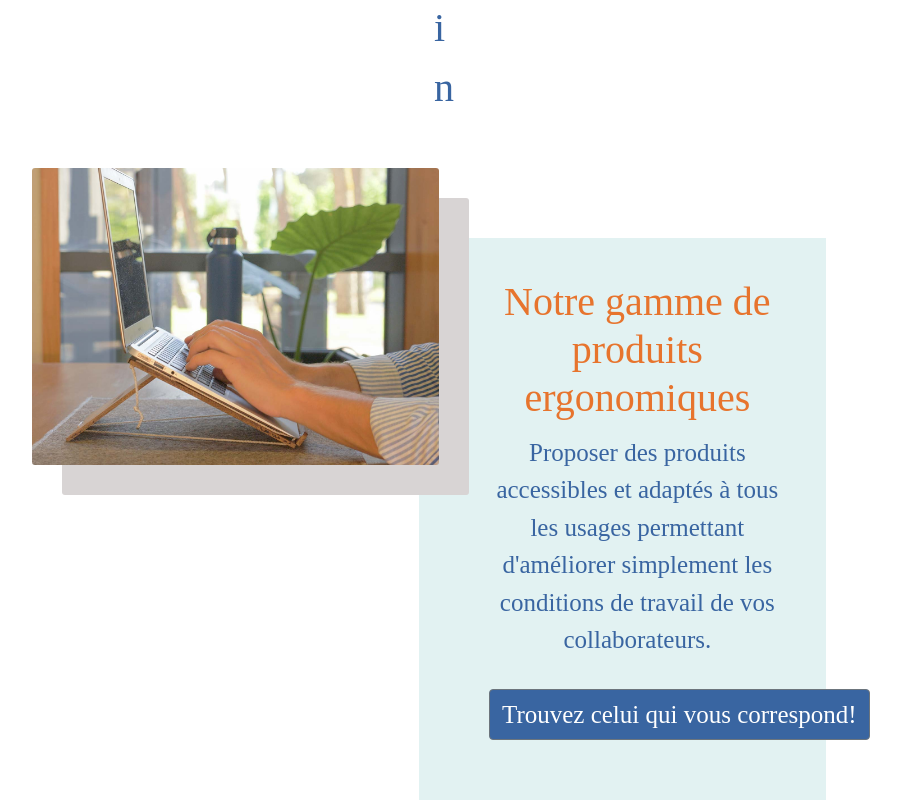
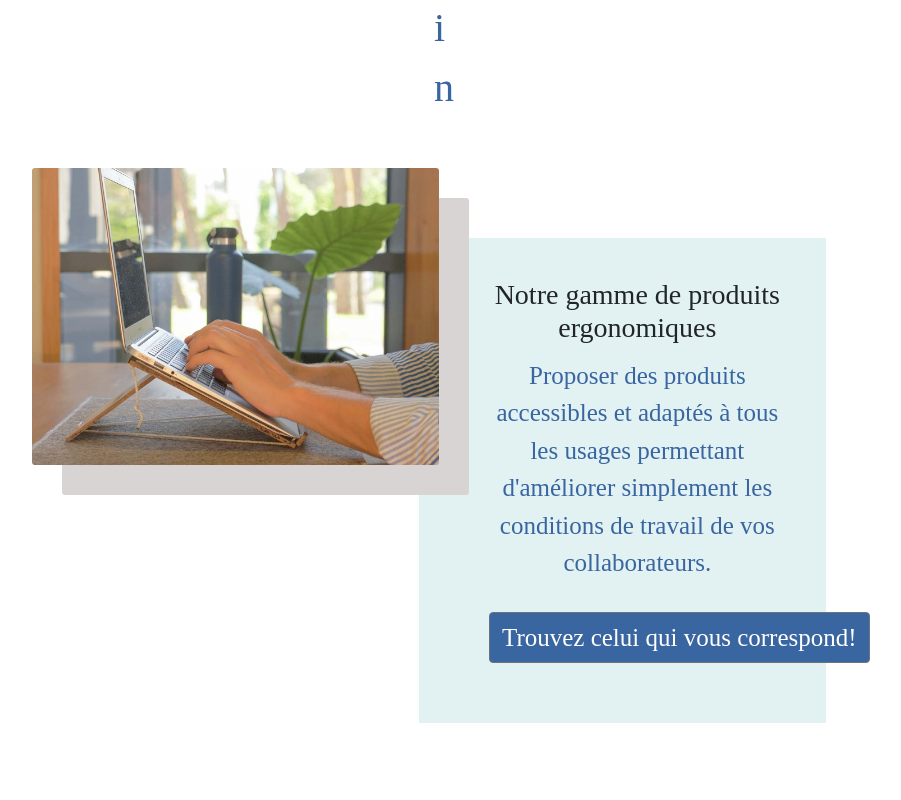
Before and after one commit to WildCodeSchool/btz_0320_p3_lookup_front, a React (Create React App) app: page / in a window 1280 px wide. Shown: the part 4036-4836 px from the top of the page, without its empty margins (236-1137 px from the left). After the commit the page ends 4759 px from the top, so only its background shows below. Built offline with nearby package versions, Linux system fonts and the light colour scheme.

Commit message:
add className

```diff
--- a/src/components/catalogue/Catalogue.jsx
+++ b/src/components/catalogue/Catalogue.jsx
@@ -22,7 +22,7 @@ const Catalogue = () => {
         <Card className={styles.card}>
           <CardBody>
             <CardTitle>
-              <h2>Découvrez</h2>
+              <h2 className={styles.title2}>Découvrez</h2>
             </CardTitle>
             <CardText>
               <p className={styles.subtitle}>
@@ -49,11 +49,13 @@ const Catalogue = () => {
               <Card className={styles.card}>
                 <CardBody className={styles.gamme}>
                   <CardTitle>
-                    <h3>Notre gamme de produits ergonomiques</h3>
+                    <h3 classNAme={styles.title3}>
+                      Notre gamme de produits ergonomiques
+                    </h3>
                   </CardTitle>
                   <CardText>
                     {' '}
-                    <p>
+                    <p className={styles.subtitle2}>
                       Proposer des produits accessibles et adaptés à tous les
                       usages permettant d'améliorer simplement les conditions de
                       travail de vos collaborateurs.
--- a/src/components/catalogue/Catalogue.module.css
+++ b/src/components/catalogue/Catalogue.module.css
@@ -2,12 +2,12 @@
   font-family: 'Montserrat';
 }
 
-h2 {
+.title2 {
   color: #e7742d;
   font-size: 70px;
 }
 
-h3 {
+.title3 {
   color: #e7742d;
   font-size: 40px;
 }
@@ -20,7 +20,7 @@ h3 {
   margin-right: 650px;
 }
 
-.gamme p {
+.subtitle2 {
   color: #3965a1;
   font-size: 25px;
   margin-bottom: 30px;
```
